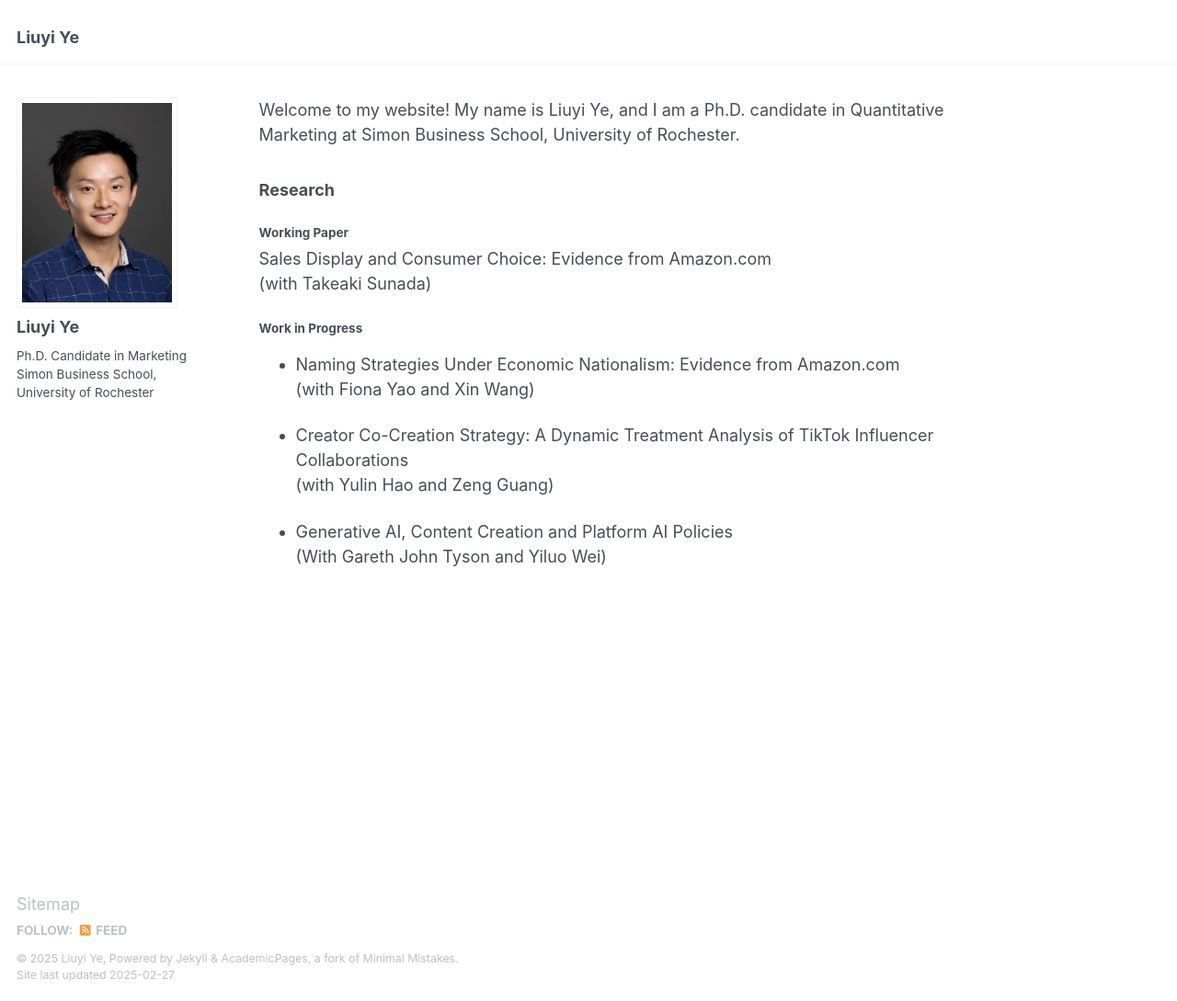
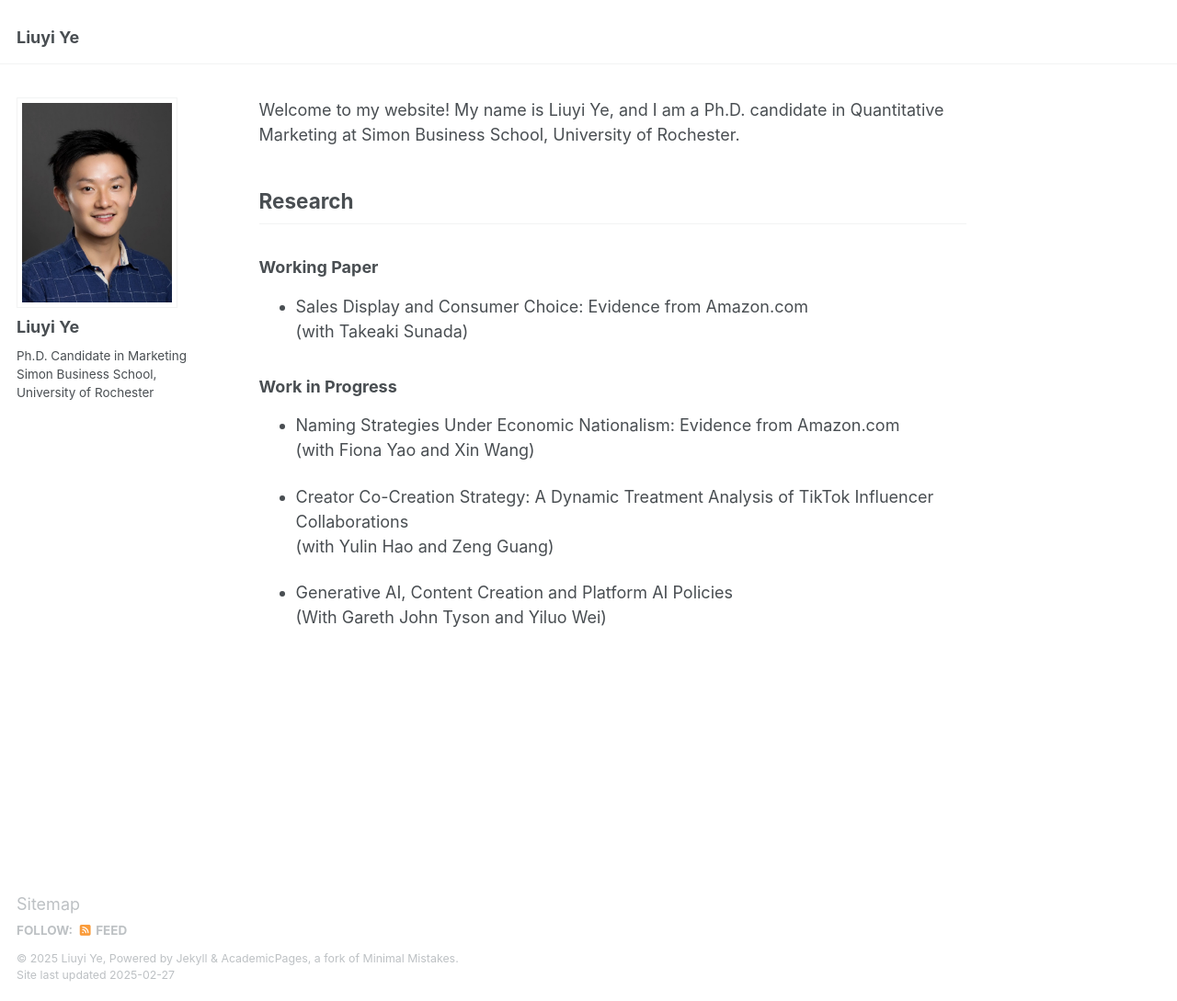
Before and after one commit to jamesyeh111/liuyiye, a Jekyll site: the page built from _pages/about.md, in a window 1280 px wide and 1089 px high. Shown: the whole window at 92% size. Built offline with Jekyll 4.4.1, drawn with Linux system fonts in a browser that asks for light colours.

```diff
--- a/_pages/about.md
+++ b/_pages/about.md
@@ -15,16 +15,16 @@ Welcome to my website! My name is Liuyi Ye, and I am a Ph.D. candidate in Quanti
 
 
 
-### Research
+## Research
 
 
-#### Working Paper
+### Working Paper
 
-Sales Display and Consumer Choice: Evidence from Amazon.com
+* Sales Display and Consumer Choice: Evidence from Amazon.com
  <br> (with Takeaki Sunada)
 
 
-#### Work in Progress
+### Work in Progress
 
 * Naming Strategies Under Economic Nationalism: Evidence from Amazon.com
 <br> (with Fiona Yao and Xin Wang)
```
